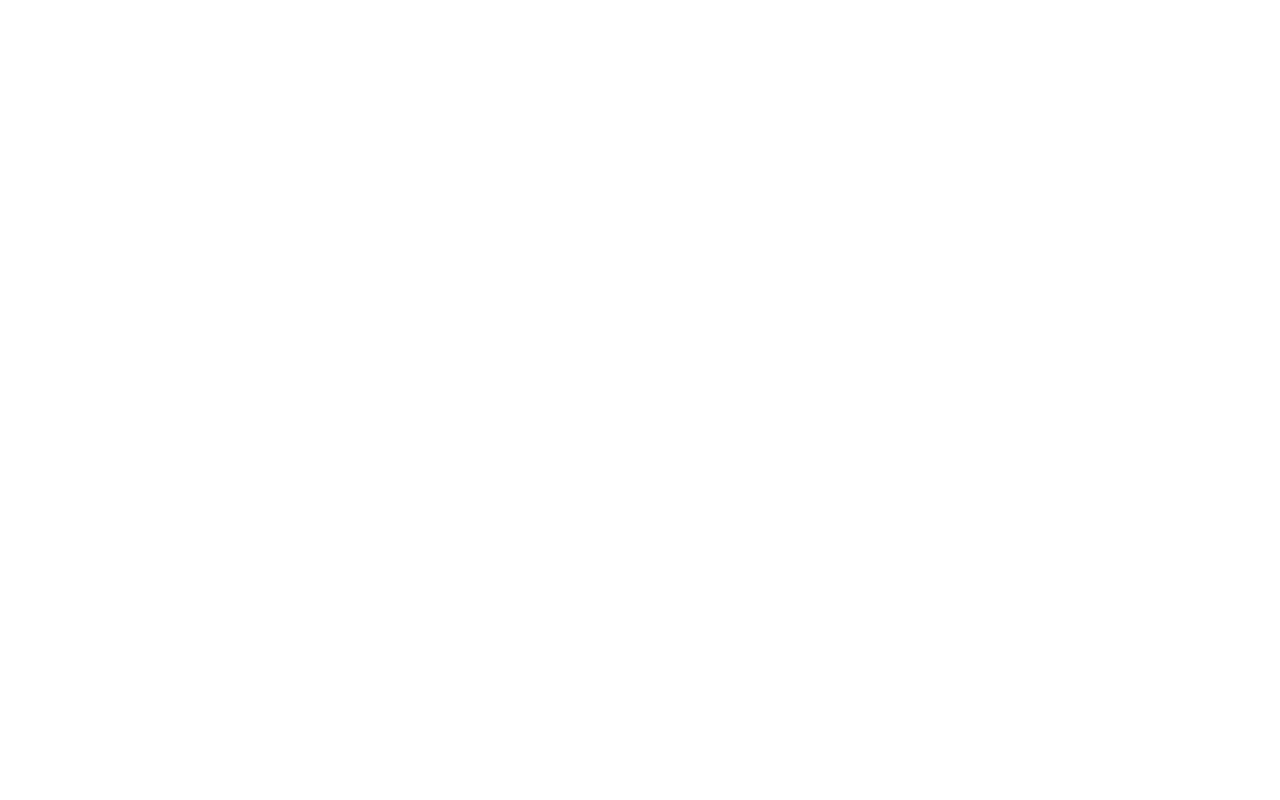
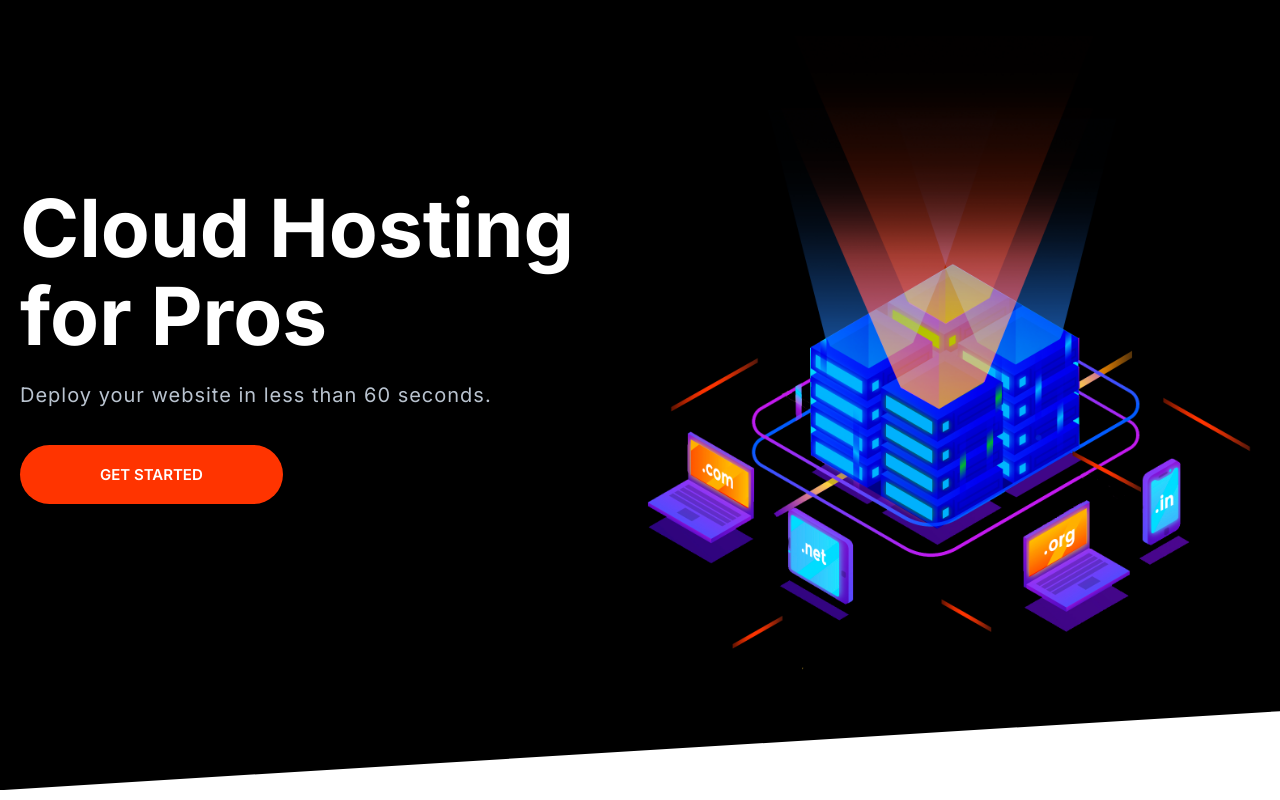
Before and after one commit to marialaar96/moshify-practice, a plain HTML site: page index.html in a window 1280 px wide. Drawn offline with Linux system fonts and the light colour scheme.

Commit message:
Make the hero component on the page

```diff
--- a/css/styles.css
+++ b/css/styles.css
@@ -32,6 +32,7 @@
 h3 {
   color: var(--colour-headings);
   margin: 0 0 1rem 0;
+  line-height: 1.1;
 }
 
 h1 {
@@ -606,17 +607,18 @@
   color: #7b858b;
 }
 
-.block--dark h2 {
+.block--dark h2,
+.block--dark .block__heading {
   color: #fff;
 }
 
 .block--skewed-right {
   padding-bottom: calc(var(--padding-vertical) + 6rem);
-  clip-path: polygon(0% 0%, 100% 0%, 100% 100%, 0% 80%);
+  clip-path: polygon(0% 0%, 100% 0%, 100% 100%, 0% 90%);
 }
 .block--skewed-left {
   padding-bottom: calc(var(--padding-vertical) + 6rem);
-  clip-path: polygon(0% 0%, 100% 0%, 100% 80%, 0% 100%);
+  clip-path: polygon(0% 0%, 100% 0%, 100% 90%, 0% 100%);
 }
 
 /* NAVIGATION BAR */
@@ -689,3 +691,26 @@
     padding: 0.7rem 2rem;
   }
 }
+
+/* HERO */
+
+.hero__tagline {
+  font-size: 2rem;
+  color: #b9c3cf;
+  letter-spacing: 1px;
+  margin: 2rem 0 5rem;
+}
+
+.hero__image {
+  width: 100%;
+}
+
+@media screen and (min-width: 768px) {
+  .hero {
+    padding-top: 0;
+  }
+  .hero__content {
+    text-align: left;
+    align-self: center;
+  }
+}
--- a/index.html
+++ b/index.html
@@ -13,6 +13,18 @@
     <title>Document</title>
   </head>
   <body>
+    <section class="block block--dark block--skewed-left hero">
+      <div class="constraint grid grid--cols-2">
+        <header class="block__header hero__content">
+          <h1 class="block__heading">Cloud Hosting for Pros</h1>
+          <p class="hero__tagline">
+            Deploy your website in less than 60 seconds.
+          </p>
+          <a href="#" class="btn btn--accent btn--long">Get Started</a>
+        </header>
+        <img class="hero__image" src="images/banner.png" alt="" />
+      </div>
+    </section>
     <script src="js/main.js"></script>
   </body>
 </html>
```
Also changed, not shown: images/banner.png (added), images/easy.jpg (added), images/fast.jpg (added), images/ipad.png (added), images/support.jpg (added), images/wordpress.jpg (added).
